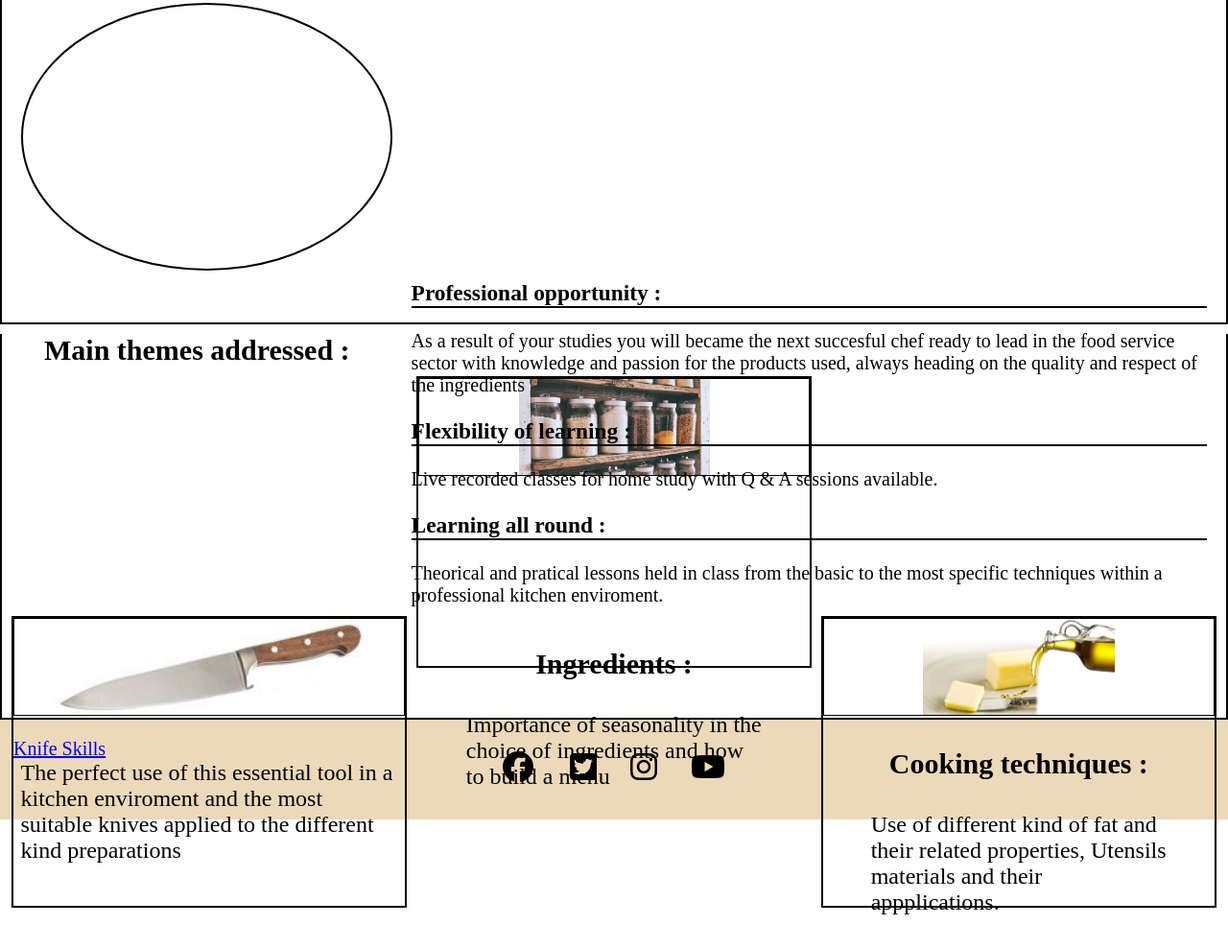
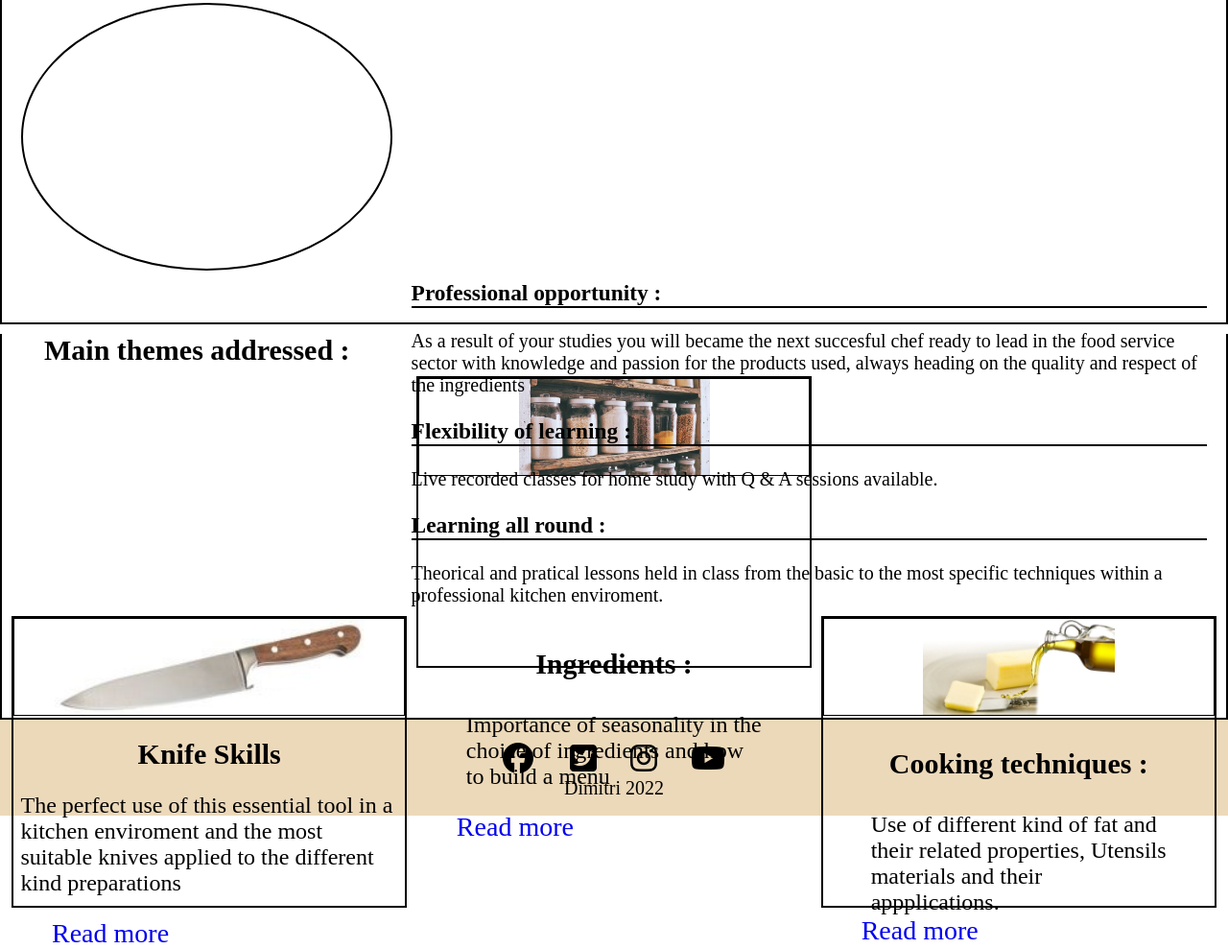
Before and after one commit to Dimifabbridf96/Cooking-course, a plain HTML site: page index.html in a window 1280 px wide. Shown: the part 380-1369 px from the top of the page at 96% size. Before the commit the page ends 1334 px from the top, so only its background shows below. Drawn offline with Linux system fonts and the light colour scheme.

Commit message:
add style to footer section

```diff
--- a/assets/css/style.css
+++ b/assets/css/style.css
@@ -92,12 +92,18 @@ nav{
     margin-left: 10px;
     float: left;
 }
+
 .left-side h2{
     text-align: center;
 }
 .left-side p{
     font-size: 1.5rem;
     margin: 0 7.5px;
+}
+.left-side a{
+    font-size: 1.75rem;
+    text-decoration: none;
+    margin-left: 40px;
 }
 .top{
     height: 100px;
@@ -113,6 +119,12 @@ nav{
     width: 32%;
     margin-right: 10px;
     float: right;
+}
+.right-side a{
+    font-size: 1.75rem;
+    text-decoration: none;
+    margin-left: 40px;
+
 }
 .butter{
     background: url(../image/olive-butter_1024x1024.jpeg) no-repeat center center;
@@ -136,10 +148,14 @@ nav{
     font-size: 1.5rem;
     margin: 0 50px;
 }
-
+.center-side a{
+    font-size: 1.75rem;
+    text-decoration: none;
+    margin-left: 40px;
+}
 .social-networks{
     background-color: #ecd9ba;
-    line-height: 100px;
+    height: 100px;
      text-align: center;
 }
 .social-networks li{
--- a/index.html
+++ b/index.html
@@ -75,10 +75,13 @@ Main themes addressed :
         <div class="left-side">
             <div class="top knife"></div>
             <br>
-          <a href="cooking-course.html"> Knife Skills</a>
+          <h2>Knife Skills</h2>
         <br>
         <p>
             The perfect use of this essential tool in a kitchen enviroment and the most suitable knives applied to the different kind preparations
+        </p>
+        <br>
+        <a href="cooking-course.html"> Read more</a>
         </p>
         </div>
         <div class="right-side">
@@ -92,6 +95,8 @@ Main themes addressed :
                 Use of different kind of fat and their related properties, Utensils materials and their appplications.
             </p>
 
+            <a href="cooking-course.html"> Read more</a>
+
             </div>
             <div class="center-side">
                 <div class="top ingredients"></div>
@@ -103,17 +108,23 @@ Main themes addressed :
                 <p>
                     Importance of seasonality in the choice of ingredients and how to build a menu
                 </p>
+                <br>
+                <a href="cooking-course.html"> Read more</a>
 
             </div>
     </section>
-<footer>
-    <ul class="social-networks">
+<footer >
+
+    <ul class="social-networks" >
+        <br>
         <li>
             <a href="https://facebook.com" target="_blank" rel="noopener" aria-label="Visit our Facebook page (open in new tab)" ><i class="fa-brands fa-facebook"></i></a>
         </li>
         <li><a href="https://twitter.com"target="_blank" rel="noopener" aria-label="Visit our Twitter page (open in new tab)" ><i class="fa-brands fa-twitter-square"></i></a></li>
         <li><a href="https://www.instagram.com"target="_blank" rel="noopener" aria-label="Visit our Instagram page (open in new tab)" ><i class="fa-brands fa-instagram"></i></a></li>
         <li><a href="https://www.youtube.com" target="_blank" rel="noopener" aria-label="Visit our Youtube page (open in new tab)" ><i class="fa-brands fa-youtube"></i></a></li>
+
+        <p>Dimitri 2022</p>
     </ul>
 
  </footer>
```
